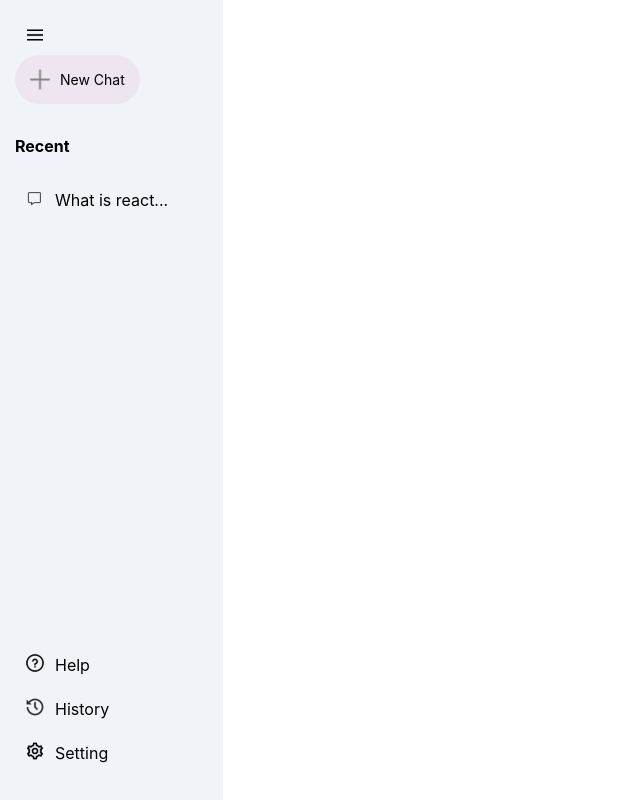
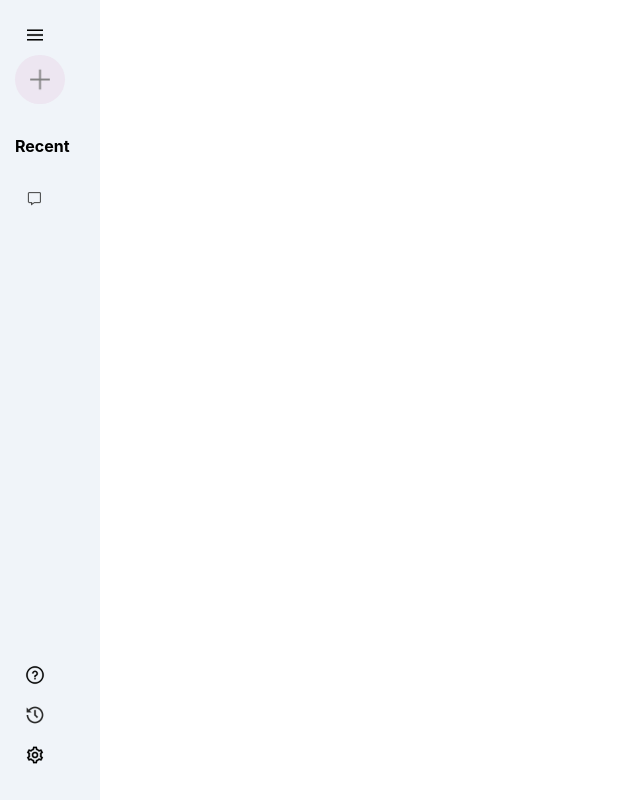
Before and after one commit to Sintu4613S/React_Proj_02, a React (Vite) app in the folder gemini-proj/: page / in a window 1280 px wide. Shown: the whole page, without its empty margins (0-640 px from the left). Built offline with nearby package versions, Linux system fonts and the light colour scheme.

Commit message:
Add the state to  extend and not extend the sidebar and add animations

```diff
--- a/gemini-proj/src/components/sidebar/Sidebar.jsx
+++ b/gemini-proj/src/components/sidebar/Sidebar.jsx
@@ -1,23 +1,26 @@
-import React from 'react'
+import React, { useState } from 'react'
 import { assets } from '../../assests/assest'
 import './Sidebar.css'
 
 
 const Sidebar = () => {
+
+  const [sidebaropen, setSideBarOpen] = useState(false)
+
   return (
     <div className='sidebar'>
       <div className="top">
-        <img className='menu' src={assets.menu_icon} alt="" />
+        <img onClick={() => setSideBarOpen(!sidebaropen)} className='menu' src={assets.menu_icon} alt="" />
         <div className='new-chat'>
           <img src={assets.plus_icon} alt="" />
-          <p>New Chat</p>
+          {sidebaropen && <p style={{ animation: 'fadeIn 2s  forwards' }}>New Chat</p>}
         </div>
 
         <div className="recent">
           <p className='recent-title'>Recent</p>
           <div className="recent-entry">
             <img src={assets.message_icon} alt="" />
-            <p>What is react...</p>
+            {sidebaropen && <p style={{ animation: 'fadeIn 2s  forwards' }}>What is react...</p>}
           </div>
         </div>
 
@@ -25,17 +28,17 @@ const Sidebar = () => {
       <div className="bottom">
         <div className="bottom-item recent-entry">
           <img src={assets.question_icon} alt='' />
-          <p>Help</p>
+          {sidebaropen && <p style={{ animation: 'fadeIn 2s  forwards' }}>Help</p>}
         </div>
 
         <div className="bottom-item recent-entry">
           <img src={assets.history_icon} alt='' />
-          <p>History</p>
+          {sidebaropen && <p style={{ animation: 'fadeIn 2s  forwards' }}>History</p>}
         </div>
 
         <div className="bottom-item recent-entry">
           <img src={assets.setting_icon} alt='' />
-          <p>Setting</p>
+          {sidebaropen && <p style={{ animation: 'fadeIn 2s  forwards' }}>Setting</p>}
         </div>
 
       </div>
```
